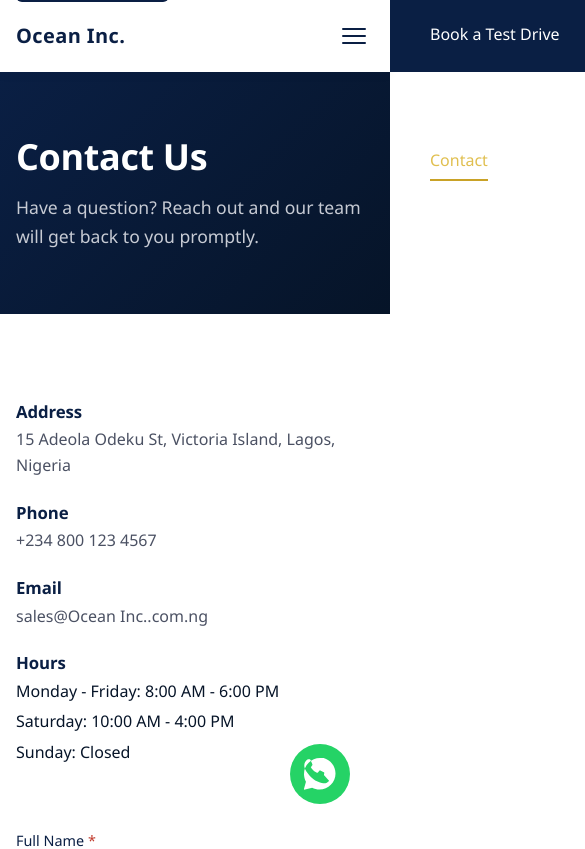
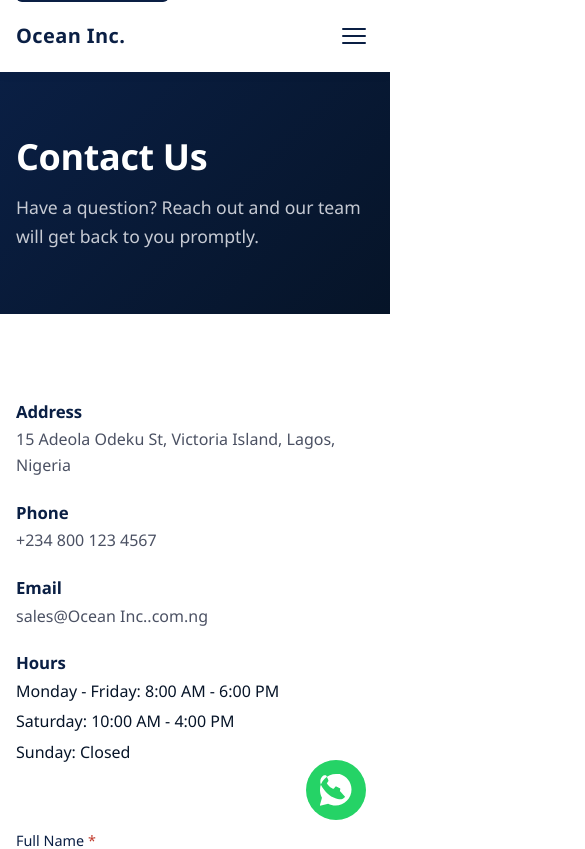
Before and after one commit to Atlasafrica001/ocienna-inc, a React (Vite) app: page /contact in a window 390 px wide. Shown: the top 849 px of the page, 585 px wide, since content can reach past the window. Built offline with nearby package versions, Linux system fonts and the light colour scheme; no server answers; a web font is replaced by a local one.

Commit message:
Fix mobile layout horizontal scroll and whatsapp button spacing

```diff
--- a/src/components/WhatsAppButton/WhatsAppButton.module.scss
+++ b/src/components/WhatsAppButton/WhatsAppButton.module.scss
@@ -1,11 +1,17 @@
 @use '../../styles/variables' as v;
+@use '../../styles/mixins' as m;
 
 .whatsappFloat {
   position: fixed;
-  bottom: v.$space-lg;
-  right: v.$space-lg;
+  bottom: v.$space-md;
+  right: v.$space-md;
   width: 60px;
   height: 60px;
+
+  @include m.respond(md) {
+    bottom: v.$space-lg;
+    right: v.$space-lg;
+  }
   background-color: #25d366; // Standard WhatsApp color
   color: v.$color-white;
   border-radius: v.$radius-full;
--- a/src/styles/_base.scss
+++ b/src/styles/_base.scss
@@ -8,6 +8,7 @@
 
 html {
   scroll-behavior: smooth;
+  overflow-x: hidden;
 }
 
 body {
@@ -17,6 +18,7 @@ body {
   background-color: v.$color-white;
   line-height: 1.6;
   -webkit-font-smoothing: antialiased;
+  overflow-x: hidden;
 }
 
 h1, h2, h3, h4 {
```
